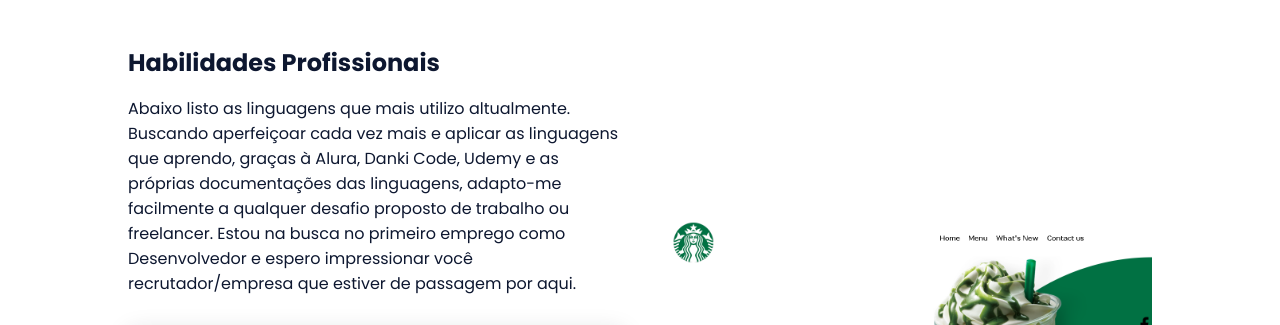
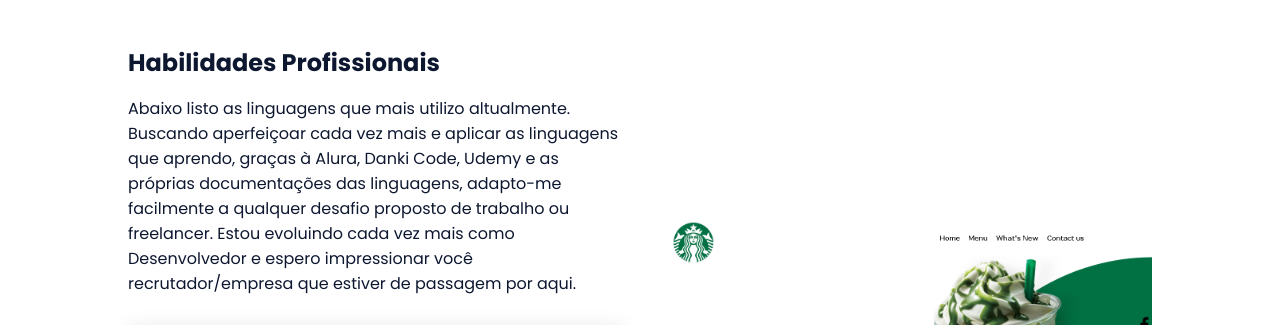
Before and after one commit to wilgnersouza/Meu-Portfolio, a plain HTML site: page index.html in a window 1280 px wide. Shown: the part 1471-1796 px from the top of the page. Drawn offline with nearby package versions, Linux system fonts and the light colour scheme.

Commit message:
Update index.html

```diff
--- a/index.html
+++ b/index.html
@@ -85,7 +85,7 @@
                 <h2 class="skills__subtitle">Habilidades Profissionais</h2>
                 <p class="skills__text">Abaixo listo as linguagens que mais utilizo altualmente. Buscando aperfeiçoar cada vez mais e aplicar as linguagens que aprendo, graças à
                     Alura, Danki Code, Udemy e as próprias documentações das linguagens, adapto-me facilmente a qualquer desafio proposto de trabalho ou freelancer.
-                    Estou na busca no primeiro emprego como Desenvolvedor e espero impressionar você recrutador/empresa que estiver de passagem por aqui.
+                    Estou evoluindo cada vez mais como Desenvolvedor e espero impressionar você recrutador/empresa que estiver de passagem por aqui.
                     </p>
                 <div class="skills__data">
                     <div class="skills__names">
```
